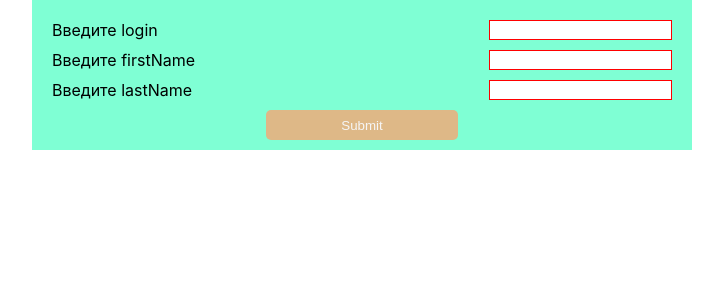
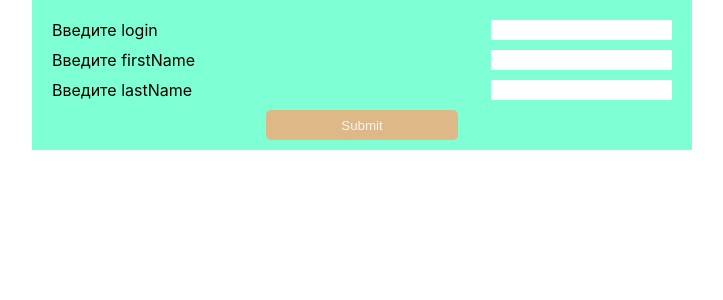
Before and after one commit to bodyamartyn97/Homework_React, a React (Create React App) app: page / in a window 1280 px wide. Shown: the top 300 px of the page, without its empty margins (278-1001 px from the left). Built offline with nearby package versions, Linux system fonts and the light colour scheme.

Commit message:
styles task

```diff
--- a/src/components/controlComponent/ControlComponent.js
+++ b/src/components/controlComponent/ControlComponent.js
@@ -4,26 +4,18 @@ import styles from './ControlComponent.module.scss';
 export class ControlComponent extends React.Component {
     constructor(props) {
         super(props);
-        this.state = {
-            value: '',
-            isValid: false
-        }
         this.changeHandler = this.changeHandler.bind(this);
     }
 
     changeHandler(e) {
-            this.props.onChangeControl({ [this.props.name]: e.target.value })
-            this.setState({ value: e.target.value });
-            if ((e.target.value !== null) && !(/^\d+$/.test(e.target.value))) {
-                this.setState({isValid: true})
-            }
+            this.props.onChangeControl(this.props.name, e.target.value)
     }
 
     render() {
         return (
             <div className={styles.form_input}>
                 <label>Введите {this.props.name}</label>
-                <input type="text" className={!this.state.isValid ? styles.error : undefined} name={this.props.name} value={this.state.value} onChange={this.changeHandler} />
+                <input type="text" onChange={this.changeHandler} className={this.props.isInvalid ? styles.error : undefined} name={this.props.name} value={this.props.value}  />
             </div>
         );
     }
--- a/src/components/formComponent/FormComponent.js
+++ b/src/components/formComponent/FormComponent.js
@@ -7,43 +7,68 @@ class FormComponent extends React.Component {
         super(props);
         this.state = {
             form: {
-                login: '',
-                firstName: '',
-                lastName: ''
+                login: {
+                    value: '',
+                    isInvalid: false
+                },
+                firstName: {
+                    value: '',
+                    isInvalid: false
+                },
+                lastName: {
+                    value: '',
+                    isInvalid: false
+                }
             },
 
-            isShowResult: false
+            isShowResult: false,
 
         }
 
         this.submitHandler = this.submitHandler.bind(this);
         this.onChangeControl = this.onChangeControl.bind(this);
-        this.showValues = this.showValues.bind(this);
     }
 
     submitHandler(e) {
         e.preventDefault();
-        console.log(e.target)
+        this.validationForm();
+        let isFormInvalid = Object.keys(this.state.form).some(prop => this.state.form[prop].isInvalid);
+
+        if (isFormInvalid) {
+            this.state.isShowResult = false;
+        } else {
+            this.state.isShowResult = true;
+        }
     }
 
-    onChangeControl(obj) {
-        this.setState({ form: { ...this.state.form, ...obj } });
-
+    validationForm() {
+        const newForm = Object.assign({}, this.state.form);
+        Object.keys(newForm).forEach(prop => {
+            newForm[prop].isInvalid = this.isControlInvalid(newForm[prop].value)
+        });
+        this.setState({ form: newForm });
     }
 
-    showValues() {
-            this.setState({ isShowResult: true });
+    isControlInvalid(value) {
+        return value === '' || /^\d+$/.test(value);
+    }
+
+    onChangeControl(name, value) {
+        const newForm = Object.assign({}, this.state.form);
+        newForm[name].value = value;
+        this.setState({ form: newForm });
+
     }
 
     render() {
         return (
             <div className={styles.container}>
                 <form onSubmit={this.submitHandler}>
-                    <ControlComponent onChangeControl={this.onChangeControl} name="login" />
-                    <ControlComponent onChangeControl={this.onChangeControl} name="firstName" />
-                    <ControlComponent onChangeControl={this.onChangeControl} name="lastName" />
+                    <ControlComponent onChangeControl={this.onChangeControl} value={this.state.form.login.value} isInvalid={this.state.form.login.isInvalid} name="login" />
+                    <ControlComponent onChangeControl={this.onChangeControl} value={this.state.form.firstName.value} isInvalid={this.state.form.firstName.isInvalid} name="firstName" />
+                    <ControlComponent onChangeControl={this.onChangeControl} value={this.state.form.lastName.value} isInvalid={this.state.form.lastName.isInvalid} name="lastName" />
                     <div className={styles.btnSubmit}>
-                        <input type="submit" value="Submit" onClick={this.showValues} />
+                        <input type="submit" value="Submit" />
                     </div>
                 </form>
                 {this.state.isShowResult && <p>Данные отправлены</p>}
```
